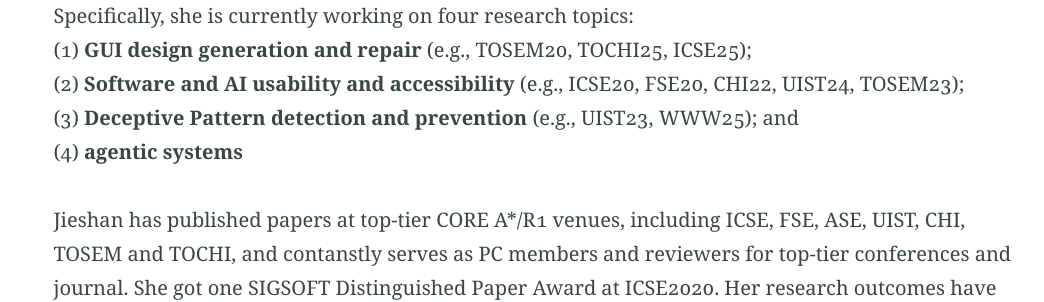
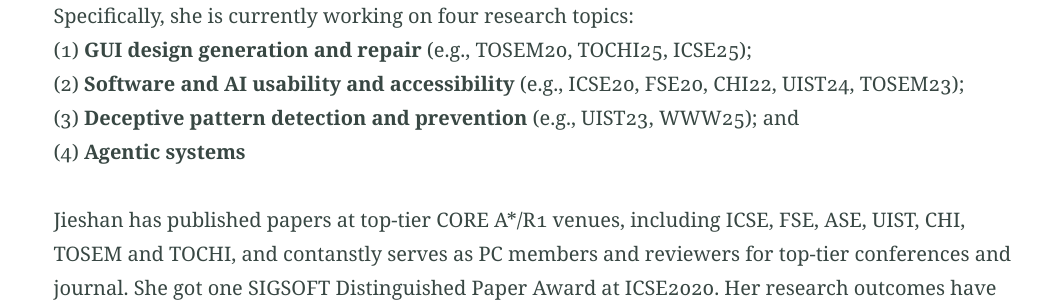
Before and after one commit to chenjshnn/chenjshnn.github.io, a Jekyll site: the page built from index.md, in a window 1280 px wide and 900 px high, scrolled down 768 px. Shown: the part 156-458 px from the top of the window, without its empty margins (97-1141 px from the left). Built offline with Jekyll 4.4.1, drawn with Linux system fonts in a browser that asks for light colours.

Commit message:
Correct capitalization in research topics section

```diff
--- a/index.md
+++ b/index.md
@@ -21,8 +21,8 @@ She works at the intersection of **software engineering** and **human–computer
 Specifically, she is currently working on four research topics: <br />
 (1) **GUI design generation and repair** (e.g., TOSEM20, TOCHI25, ICSE25); <br />
 (2) **Software and AI usability and accessibility** (e.g., ICSE20, FSE20, CHI22, UIST24, TOSEM23); <br />
-(3) **Deceptive Pattern detection and prevention** (e.g., UIST23, WWW25); and  <br />
-(4) **agentic systems**<br />
+(3) **Deceptive pattern detection and prevention** (e.g., UIST23, WWW25); and  <br />
+(4) **Agentic systems**<br />
 
 
 Jieshan has published papers at top-tier CORE A*/R1 venues, including ICSE, FSE, ASE, UIST, CHI, TOSEM and TOCHI, and contanstly serves as PC members and reviewers for top-tier conferences and journal. She got one SIGSOFT Distinguished Paper Award at ICSE2020. Her research outcomes have been integrated into industrial tools adopted by major companies such as Apple and Alibaba, ultimately benefiting billions of end-users worldwide. See her [Google Scholar Page](https://scholar.google.com/citations?user=slrzj8kAAAAJ) for more details.
```
